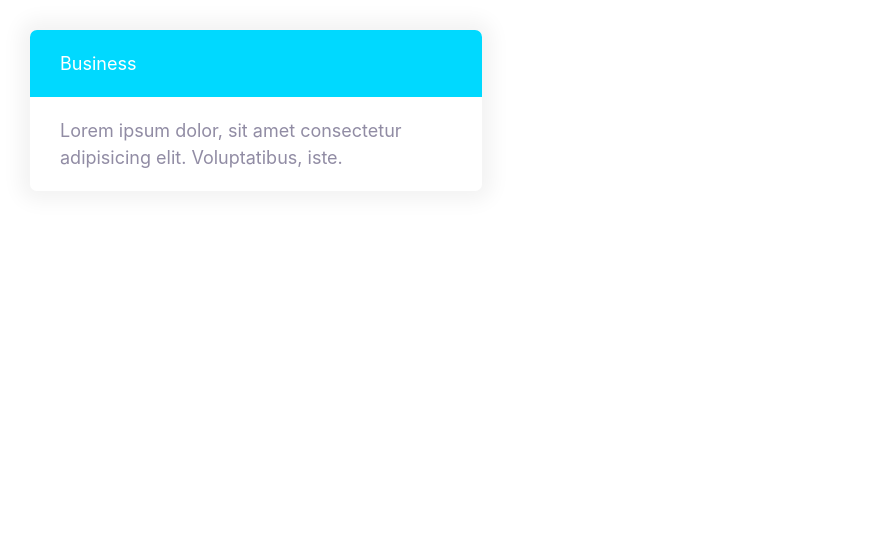
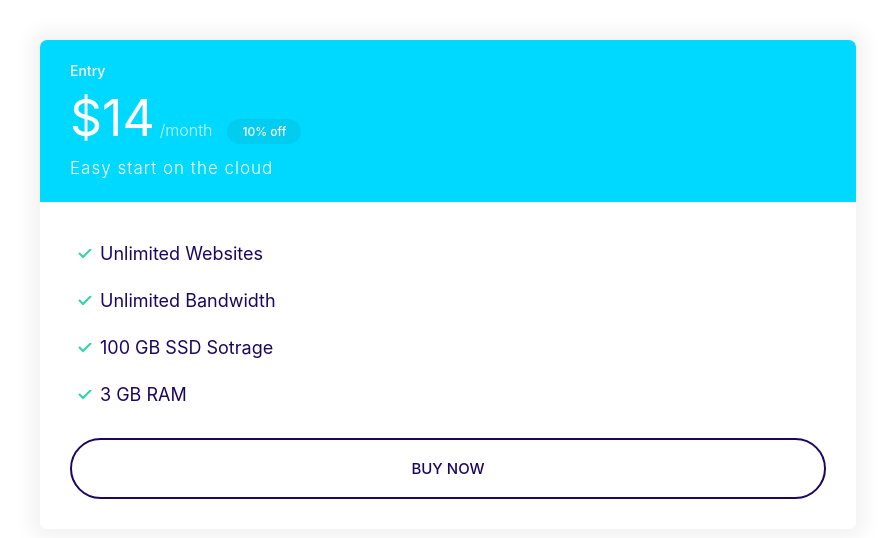
Before and after one commit to kurtice/moshify, a plain HTML site: page index.html in a window 1280 px wide. Shown: the whole page, without its empty margins (0-889 px from the left). Drawn offline with Linux system fonts and the light colour scheme.

Commit message:
Build card component.

```diff
--- a/css/styles.css
+++ b/css/styles.css
@@ -120,6 +120,7 @@ a {
 
 .badge--small {
   font-size: 1.6rem;
+  padding: 0.5rem 1.5rem;
 }
 
 @media screen and (min-width: 1024px) {
@@ -305,3 +306,51 @@ a {
   background: var(--color-secondary);
   color: #fff;
 }
+
+.card--secondary .badge--secondary {
+  background: #02cdf1;
+}
+
+/* Plans */
+.plan__name {
+  color: #fff;
+  margin: 0;
+  font-weight: 500;
+  font: 2.4rem;
+}
+
+.plan__price {
+  font-size: 6rem;
+}
+.plan__billing-cycle {
+  font-size: 2.4rem;
+  font-weight: 300;
+  opacity: 0.8;
+  margin-right: 1rem;
+}
+
+.plan__description {
+  font-size: 2rem;
+  font-weight: 300;
+  letter-spacing: 1px;
+  display: block;
+}
+
+.plan .list__item {
+  margin-bottom: 2rem;
+}
+
+@media screen and (min-width: 1024px) {
+  .plan__name {
+    font-size: 1.4rem;
+  }
+  .plan__price {
+    font-size: 5rem;
+  }
+  .plan__billing-cycle {
+    font-size: 1.6rem;
+  }
+  .plan__description {
+    font-size: 1.7rem;
+  }
+}
--- a/index.html
+++ b/index.html
@@ -9,12 +9,25 @@
     <link rel="stylesheet" href="./css/styles.css" />
   </head>
   <body>
-    <div style="width: 40%; padding: 30px">
-      <div class="card card--secondary">
-        <header class="card__header">Business</header>
-        <div class="card__body">
-          Lorem ipsum dolor, sit amet consectetur adipisicing elit.
-          Voluptatibus, iste.
+    <div style="width: 70%; padding: 4rem">
+      <div class="plan">
+        <div class="card card--secondary">
+          <header class="card__header">
+            <h3 class="plan__name">Entry</h3>
+            <span class="plan__price">$14</span>
+            <span class="plan__billing-cycle">/month</span>
+            <span class="badge badge--secondary badge--small">10% off</span>
+            <span class="plan__description">Easy start on the cloud</span>
+          </header>
+          <div class="card__body">
+            <ul class="list list--tick">
+              <li class="list__item">Unlimited Websites</li>
+              <li class="list__item">Unlimited Bandwidth</li>
+              <li class="list__item">100 GB SSD Sotrage</li>
+              <li class="list__item">3 GB RAM</li>
+            </ul>
+            <button class="btn btn--outline btn--block">Buy Now</button>
+          </div>
         </div>
       </div>
     </div>
```
Also changed, not shown: components/plans.html (added, +20 -0 lines).
